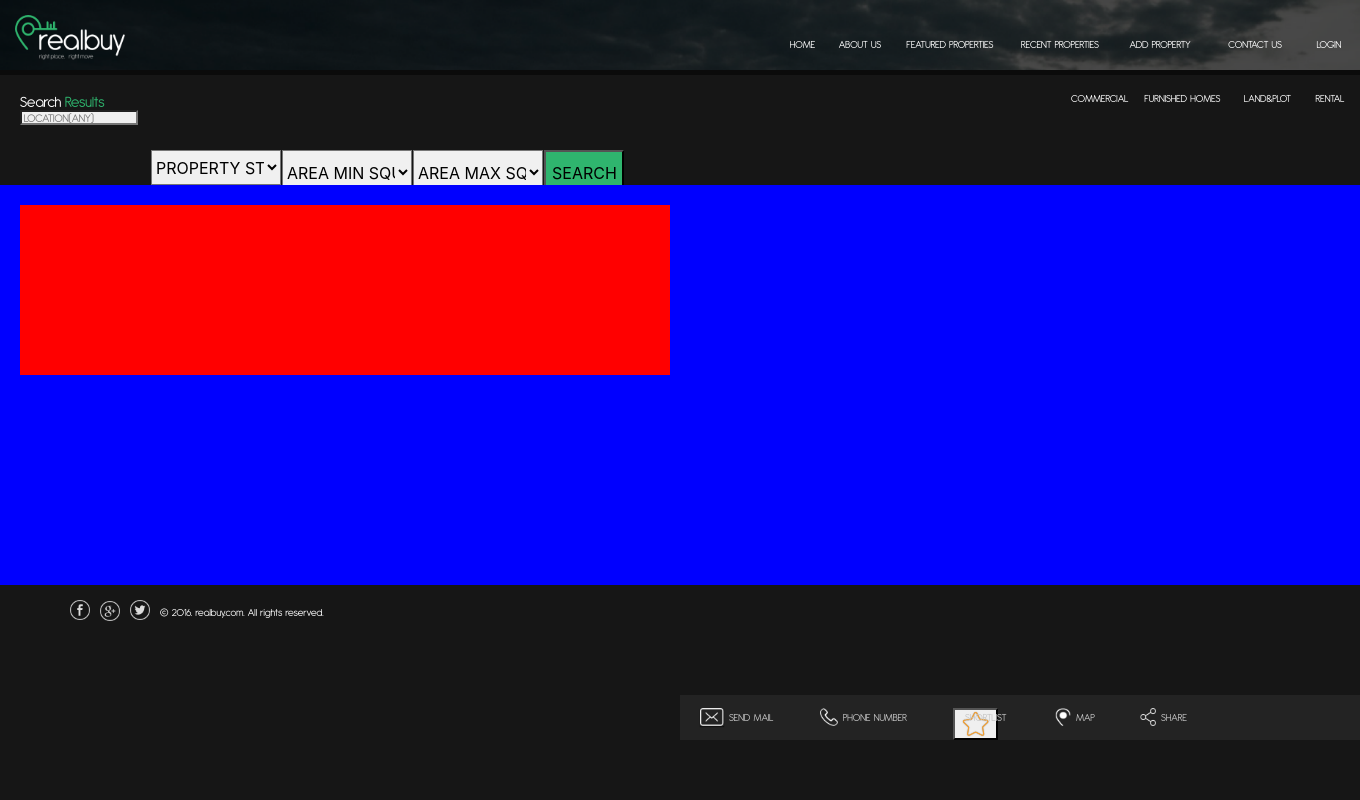
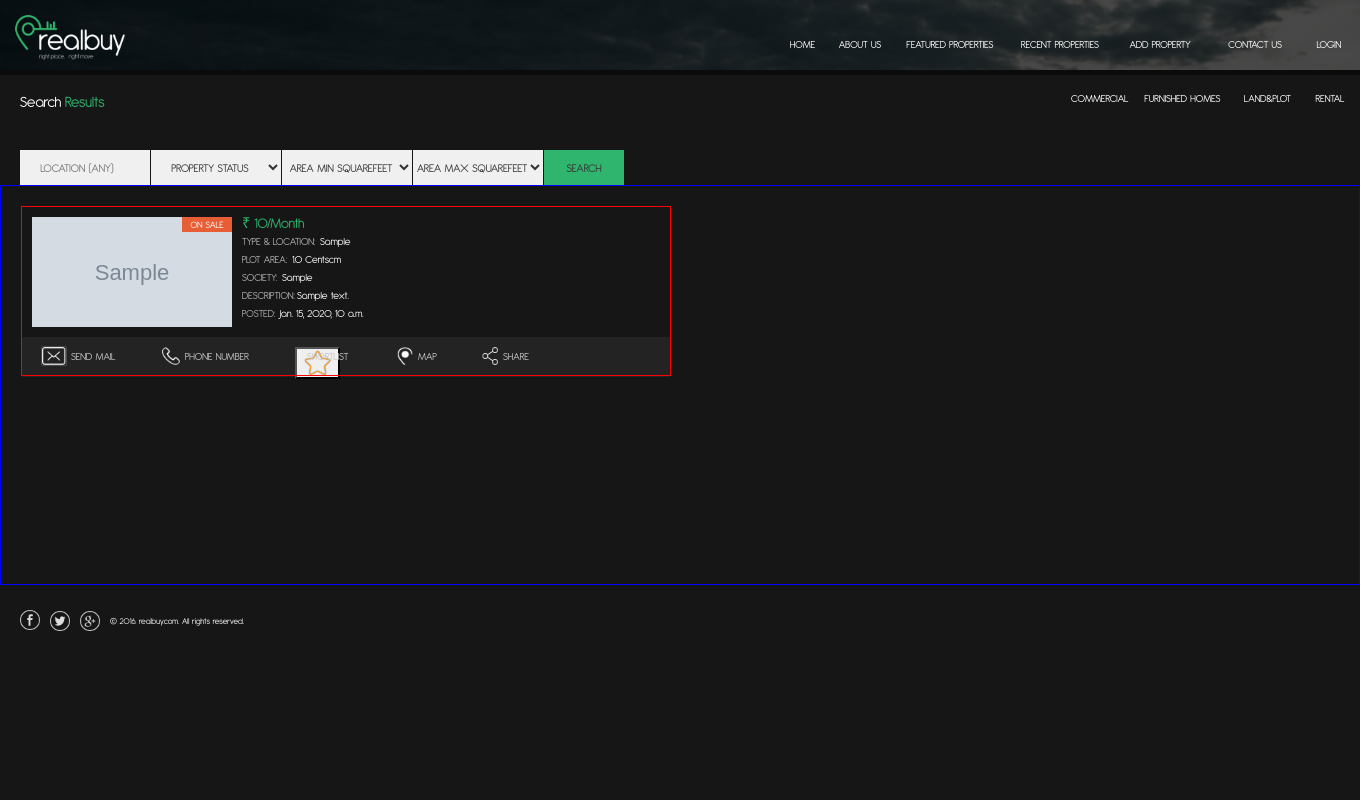
Before and after one commit to kiran-k-s/realbuy_2, a Django app: page /category_filter2/ in a window 1360 px wide. Run offline with Django 3.2, Linux system fonts and the light colour scheme; tables that the repository leaves empty hold one stand-in row (values such as "Sample post"); grey boxes marked "Sample" are stand-in pictures.

Commit message:
designing detail page

```diff
--- a/realbuy_app/static/realbuy_app/styles/home.css
+++ b/realbuy_app/static/realbuy_app/styles/home.css
@@ -97,16 +97,16 @@
     height: 20px;
     width: 20px;
 }
-#home-google{
+#home-twitter{
     position: absolute;
     top: 601px;
     left: 100px;
     height: 20px;
     width: 20px;
 }
-#home-twitter{
+#home-google{
     position: absolute;
-    top: 600px;
+    top: 601px;
     left: 130px;
     height: 20px;
     width: 20px;
@@ -1005,13 +1005,18 @@ font-size: 16px;
 color: rgba(47, 181, 110, 1);
 z-index: 1;
 }
-.filter-location{
+.filter-location-1{
     position: absolute;
 top: 150px;
 left: 20px;
 height: 35px;
 width: 130px;
 background-color: rgba(240, 240, 240, 1);
+border: none;
+font-family: 'Antipasto';
+font-size: 12px;
+text-align: center;
+color: rgba(51, 51, 51, 1);
 }
 .filter-property-status{
     position: absolute;
@@ -1020,30 +1025,50 @@ left: 151px;
 height: 35px;
 width: 130px;
 background-color: rgba(240, 240, 240, 1);
+border: none;
+font-family: 'Antipasto';
+font-size: 12px;
+text-align: center;
+color: rgba(51, 51, 51, 1);
 }
 .filter-areamin{
     position: absolute;
 top: 150px;
 left: 282px;
-height: 45px;
+height: 35px;
 width: 130px;
 background-color: rgba(240, 240, 240, 1);
+border: none;
+font-family: 'Antipasto';
+font-size: 12px;
+text-align: center;
+color: rgba(51, 51, 51, 1);
 }
 .filter-areamax{
     position: absolute;
 top: 150px;
 left: 413px;
-height: 45px;
+height: 35px;
 width: 130px;
 background-color: rgba(240, 240, 240, 1);
+border: none;
+font-family: 'Antipasto';
+font-size: 12px;
+text-align: center;
+color: rgba(51, 51, 51, 1);
 }
 #filter_submit{
     position: absolute;
 top: 150px;
 left: 544px;
-height: 45px;
+height: 35px;
 width: 80px;
 background-color: rgba(47, 181, 110, 1);
+border: none;
+font-family: 'Antipasto';
+font-size: 12px;
+text-align: center;
+color: rgba(51, 51, 51, 1);
 }
 .filter-grid{
     position:absolute;
@@ -1055,24 +1080,28 @@ background-color: rgba(47, 181, 110, 1);
     grid-template-rows: auto auto;
     grid-gap: 20px;
     padding:20px;
+    border: 1px solid blue;
     /*background-color: rgba(22, 22, 22, 1);*/
-    background-color: blue;
-    z-index: 5;
 }
 .filter-grid-content{
+    position: relative;
     height:170px;
     width:650px;
-    background-color: red;
+    border: 1px solid red;
+
+
 }
 .filter-image{
     position: absolute;
-    height:80px;
-    width:100px;
+    top:10px;
+    left: 10px;
+    height:110px;
+    width:200px;
 }
 .filter-rent{
     position: absolute;
-    top:100px;
-    left:140px;
+    top:10px;
+    left:160px;
     height: 15px;
     width: 50px;
     background-color: rgba(47, 181, 110, 1);
@@ -1083,8 +1112,8 @@ background-color: rgba(47, 181, 110, 1);
 }
 .filter-sell{
     position: absolute;
-    top:100px;
-    left:140px;
+    top:10px;
+    left:160px;
     height: 15px;
     width: 50px;
     background-color: rgba(231, 93, 54, 1);
@@ -1096,143 +1125,139 @@ background-color: rgba(47, 181, 110, 1);
 .filter-price{
     position: absolute;
     display: inline-block;
-    top: 21px;
-    left:45px;
-    color: rgba(255, 255, 255, 1);
+    top: 3px;
+    left:220px;
+    color: rgba(47, 181, 110, 1);
 }
-#filter-price-1{
+.filter-price-1{
+    z-index: 1;
+    font-family: 'PingFangSC-Regular';
+    font-size: 15px;
+
+}
+.filter-price-2{
     font-family: 'Antipasto';
     font-size: 15px;
     height: 15px;
 }
-#filter-price-2{
+.filter-price-3{
     font-family: 'Antipasto';
-    font-size: 11px;
-    height: 11px;
+    font-size: 15px;
+    height: 15px;
 }
 .filter-type-and-loc{
     position: absolute;
-top: 525px;
-left: 843px;
+top: 27px;
+left: 220px;
+height: 10px;
+font-family: 'Antipasto';
+font-size: 11px;
+color: rgba(176, 176, 176, 1);
+}
+.filter-plot-area{
+    position: absolute;
+top: 45px;
+left: 220px;
+height: 10px;
+font-family: 'Antipasto';
+font-size: 11px;
+color: rgba(176, 176, 176, 1);
+}
+.filter-society{
+    position: absolute;
+top: 63px;
+left: 220px;
 height: 10px;
 width: 65px;
 font-family: 'Antipasto';
 font-size: 11px;
-color: rgba(198, 198, 198, 1);
+color: rgba(176, 176, 176, 1);
 }
-.filter-plot-area{
+.filter-description-head{
     position: absolute;
-top: 525px;
-left: 843px;
+top: 81px;
+left: 220px;
 height: 10px;
 width: 65px;
 font-family: 'Antipasto';
 font-size: 11px;
-color: rgba(198, 198, 198, 1);
+color: rgba(176, 176, 176, 1);
 }
-.filter-society{
+.filter-posted{
     position: absolute;
-top: 525px;
-left: 843px;
+top: 99px;
+left: 220px;
 height: 10px;
 width: 65px;
 font-family: 'Antipasto';
 font-size: 11px;
-color: rgba(198, 198, 198, 1);
-}
-.filter-description{
-    position: absolute;
-top: 525px;
-left: 843px;
-height: 10px;
-width: 65px;
-font-family: 'Antipasto';
-font-size: 11px;
-color: rgba(198, 198, 198, 1);
-}
-.filter-date{
-    position: absolute;
-top: 525px;
-left: 843px;
-height: 10px;
-width: 65px;
-font-family: 'Antipasto';
-font-size: 11px;
-color: rgba(198, 198, 198, 1);
+color: rgba(176, 176, 176, 1);
 }
 .filter-location{
     position: absolute;
-    top:110px;
+    top:27px;
+    left:298px;
     height: 15px;
-    width: 118px;
     font-family: 'Antipasto';
-    font-size: 12px;
-    color: rgba(225, 225, 225, 1);
+    font-size: 11px;
+    color: rgba(255, 255, 255, 1);
 }
 .filter-area{
     position: absolute;
     display: inline-block;
-    top: 21px;
-    left:45px;
-    color: rgba(255, 255, 255, 1);
-}
-#filter-area-1{
-    font-family: 'Antipasto';
-    font-size: 15px;
-    height: 15px;
-}
-#filter-area-2{
+    top: 45px;
+    left:270px;
     font-family: 'Antipasto';
     font-size: 11px;
-    height: 11px;
+    color: rgba(255, 255, 255, 1);
 }
 .filter-city{
     position: absolute;
-    top:110px;
+    top:63px;
+    left: 260px;
     height: 15px;
-    width: 118px;
     font-family: 'Antipasto';
-    font-size: 12px;
-    color: rgba(225, 225, 225, 1);
+    font-size: 11px;
+    color: rgba(255, 255, 255, 1);
 }
 .filter-description{
     position: absolute;
-    top:110px;
+    top:81px;
+    left:275px;
     height: 15px;
-    width: 118px;
     font-family: 'Antipasto';
-    font-size: 12px;
-    color: rgba(225, 225, 225, 1);
+    font-size: 11px;
+    color: rgba(255, 255, 255, 1);
 }
 .filter-date{
     position: absolute;
-    top:110px;
+    top:99px;
+    left:258px;
     height: 15px;
-    width: 118px;
     font-family: 'Antipasto';
-    font-size: 12px;
-    color: rgba(225, 225, 225, 1);
+    font-size: 11px;
+    color: rgba(255, 255, 255, 1);
 }
 .filter-task-bar{
     position: absolute;
-top: 510px;
-left: 680px;
-height: 45px;
+top: 130px;
+left: 0;
+height: 40px;
 right:0;
 background-color: rgba(35, 35, 35, 1);
 }
 .filter-mail-image{
     position: absolute;
-top: 523px;
-left: 700px;
+top: 140px;
+left: 20px;
 height: 18px;
 width: 24px;
-box-shadow: 0px 1px 1px 0px rgba(0, 0, 0, 0.5);
+box-shadow: 0px 0px 1px #fff;
 }
 .filter-mail{
     position: absolute;
-top: 525px;
-left: 729px;
+top: 142px;
+left: 49px;
 height: 10px;
 width: 50px;
 font-family: 'Antipasto';
@@ -1241,16 +1266,15 @@ color: rgba(198, 198, 198, 1);
 }
 .filter-phone-image{
     position: absolute;
-top: 523px;
-left: 820px;
+top: 140px;
+left: 140px;
 height: 18px;
 width: 18px;
-
 }
 .filter-phone{
     position: absolute;
-top: 525px;
-left: 843px;
+top: 142px;
+left: 163px;
 height: 10px;
 width: 65px;
 font-family: 'Antipasto';
@@ -1259,8 +1283,8 @@ color: rgba(198, 198, 198, 1);
 }
 .filter-shortlist-image{
      position: absolute;
-top: 523px;
-left: 953px;
+top: 140px;
+left: 273px;
 height: 18px;
 width: 17px;
 font-size: 5px;
@@ -1269,8 +1293,8 @@ background-color: Transparent;
 }
 .filter-shortlist{
     position: absolute;
-top: 525px;
-left: 965px;
+top: 142px;
+left: 285px;
 height: 10px;
 width: 45px;
 font-family: 'Antipasto';
@@ -1279,15 +1303,15 @@ color: rgba(198, 198, 198, 1);
 }
 .filter-map-image{
      position: absolute;
-top: 523px;
-left: 1055px;
+top: 140px;
+left: 375px;
 height: 18px;
 width: 16px;
 }
 .filter-map{
     position: absolute;
-top: 525px;
-left: 1076px;
+top: 142px;
+left: 396px;
 height: 10px;
 width: 20px;
 font-family: 'Antipasto';
@@ -1296,18 +1320,49 @@ color: rgba(198, 198, 198, 1);
 }
 .filter-share-image{
      position: absolute;
-top: 523px;
-left: 1140px;
+top: 140px;
+left: 460px;
 height: 18px;
 width: 16px;
 }
 .filter-share{
     position: absolute;
-top: 525px;
-left: 1161px;
+top: 142px;
+left: 481px;
 height: 10px;
 width: 30px;
 font-family: 'Antipasto';
 font-size: 11px;
 color: rgba(198, 198, 198, 1);
 }
+#filter-fb{
+    position: absolute;
+    top: 610px;
+    left: 20px;
+    height: 20px;
+    width: 20px;
+}
+#filter-twitter{
+    position: absolute;
+    top: 611px;
+    left: 50px;
+    height: 20px;
+    width: 20px;
+}
+#filter-google{
+    position: absolute;
+    top: 611px;
+    left: 80px;
+    height: 20px;
+    width: 20px;
+}
+#filter-copyright{
+    position: absolute;
+    top: 615px;
+    left: 110px;
+    height: 10px;
+    width: 192px;
+    font-family: 'Antipasto';
+    font-size: 9px;
+    color: rgba(255, 255, 255, 1);
+}
--- a/realbuy_app/templates/realbuy_app/filter.html
+++ b/realbuy_app/templates/realbuy_app/filter.html
@@ -70,7 +70,7 @@
 <div id="filter-big-box-1"></div>
 <div id="filter-big-box-2"></div>
 <form method="get" action="{% url 'category_filter2' %}">
-      <input class="filter-location" type="text" list="location2" name="location1" id="location1" placeholder="LOCATION(ANY)" />
+      <input class="filter-location-1" type="text" list="location2" name="location1" id="location1" placeholder="LOCATION (ANY)" />
       <datalist id="location2" name="location2">
             <option>Edappal</option>
             <option>Trivandrum</option>
@@ -121,10 +121,10 @@
       <div class="filter-rent"> ON RENT </div>
       {% endif %}
       <div class="filter-price">
-        <span class="filter-price-1">{{ property.price}}</span>
-        <span class="filter-price-2">Lakhs</span>
+      <span class="filter-price-1">&#8377; </span>
+      <span class="filter-price-2">{{ property.price}}</span><span class="filter-price-3">/Month</span>
       </div>
-      <span class="filter-type-and-loc">TYPE&amp;LOCATION:</span>
+      <span class="filter-type-and-loc">TYPE & LOCATION:</span>
       <div class="filter-location"> {{ property.location}}</div>
       <span class="filter-plot-area">PLOT AREA:</span>
       <div class="filter-area">
@@ -133,7 +133,7 @@
       </div>
       <span class="filter-society">SOCIETY:</span>
       <div class="filter-city"> {{ property.city }}</div>
-      <span class="filter-description">DESCRIPTION:</span>
+      <span class="filter-description-head">DESCRIPTION:</span>
       <div class="filter-description"> {{ property.description }} </div>
       <span class="filter-posted">POSTED:</span>
       <div class="filter-date"> {{ property.date }}</div>
@@ -194,16 +194,21 @@
           <div class="filter-rent"> ON RENT </div>
           {% endif %}
           <div class="filter-price">
-            <span class="filter-price-1">{{ property.price}}</span>
-            <span class="filter-price-2">Lakhs</span>
+          <span class="filter-price-1">&#8377; </span>
+          <span class="filter-price-2">{{ property.price}}</span><span class="filter-price-3">/Month</span>
           </div>
+          <span class="filter-type-and-loc">TYPE & LOCATION:</span>
           <div class="filter-location"> {{ property.location}}</div>
+          <span class="filter-plot-area">PLOT AREA:</span>
           <div class="filter-area">
           <span class="filter-area-1">{{ property.built_up_area}}</span>
           <span class="filter-area-2">Cents{{ property.built_up_unit }}</span>
           </div>
+          <span class="filter-society">SOCIETY:</span>
           <div class="filter-city"> {{ property.city }}</div>
+          <span class="filter-description-head">DESCRIPTION:</span>
           <div class="filter-description"> {{ property.description }} </div>
+          <span class="filter-posted">POSTED:</span>
           <div class="filter-date"> {{ property.date }}</div>
           <div class="filter-task-bar"></div>
 
@@ -260,16 +265,21 @@
           <div class="filter-rent"> ON RENT </div>
           {% endif %}
           <div class="filter-price">
-            <span class="filter-price-1">{{ property.price}}</span>
-            <span class="filter-price-2">Lakhs</span>
+          <span class="filter-price-1">&#8377; </span>
+          <span class="filter-price-2">{{ property.price}}</span><span class="filter-price-3">/Month</span>
           </div>
+          <span class="filter-type-and-loc">TYPE & LOCATION:</span>
           <div class="filter-location"> {{ property.location}}</div>
+          <span class="filter-plot-area">PLOT AREA:</span>
           <div class="filter-area">
           <span class="filter-area-1">{{ property.built_up_area}}</span>
-            <span class="filter-area-2">{{ property.built_up_unit }}</span>
+          <span class="filter-area-2">Cents{{ property.built_up_unit }}</span>
           </div>
+          <span class="filter-society">SOCIETY:</span>
           <div class="filter-city"> {{ property.city }}</div>
+          <span class="filter-description-head">DESCRIPTION:</span>
           <div class="filter-description"> {{ property.description }} </div>
+          <span class="filter-posted">POSTED:</span>
           <div class="filter-date"> {{ property.date }}</div>
           <div class="filter-task-bar"></div>
 
@@ -326,16 +336,21 @@
           <div class="filter-rent"> ON RENT </div>
           {% endif %}
           <div class="filter-price">
-            <span class="filter-price-1">{{ property.price}}</span>
-            <span class="filter-price-2">Lakhs</span>
+          <span class="filter-price-1">&#8377; </span>
+          <span class="filter-price-2">{{ property.price}}</span><span class="filter-price-3">/Month</span>
           </div>
+          <span class="filter-type-and-loc">TYPE & LOCATION:</span>
           <div class="filter-location"> {{ property.location}}</div>
+          <span class="filter-plot-area">PLOT AREA:</span>
           <div class="filter-area">
           <span class="filter-area-1">{{ property.built_up_area}}</span>
-            <span class="filter-area-2">{{ property.built_up_unit }}</span>
+          <span class="filter-area-2">Cents{{ property.built_up_unit }}</span>
           </div>
+          <span class="filter-society">SOCIETY:</span>
           <div class="filter-city"> {{ property.city }}</div>
+          <span class="filter-description-head">DESCRIPTION:</span>
           <div class="filter-description"> {{ property.description }} </div>
+          <span class="filter-posted">POSTED:</span>
           <div class="filter-date"> {{ property.date }}</div>
           <div class="filter-task-bar"></div>
 
@@ -381,15 +396,15 @@
 </div>
 
 <a href="https://www.facebook.com/real.buy.5439/">
-<img src="{% static 'realbuy_app/images/fb.png' %}" id="home-fb">
+<img src="{% static 'realbuy_app/images/fb.png' %}" id="filter-fb">
 </a>
 <a href="https://twitter.com/realbuy2">
-<img src="{% static 'realbuy_app/images/twitter.png' %}" id="home-twitter">
+<img src="{% static 'realbuy_app/images/twitter.png' %}" id="filter-twitter">
 </a>
 <a href="https://myaccount.google.com/u/2/">
-<img src="{% static 'realbuy_app/images/google.png' %}" id="home-google">
+<img src="{% static 'realbuy_app/images/google.png' %}" id="filter-google">
 </a>
-<span id="home-copyright">&copy; 2016. realbuy.com. All rights reserved.</span>
+<span id="filter-copyright">&copy; 2016. realbuy.com. All rights reserved.</span>
 
 <script src="https://code.jquery.com/jquery-3.5.1.slim.min.js" integrity="sha384-DfXdz2htPH0lsSSs5nCTpuj/zy4C+OGpamoFVy38MVBnE+IbbVYUew+OrCXaRkfj" crossorigin="anonymous"></script>
 <script src="https://cdn.jsdelivr.net/npm/popper.js@1.16.1/dist/umd/popper.min.js" integrity="sha384-9/reFTGAW83EW2RDu2S0VKaIzap3H66lZH81PoYlFhbGU+6BZp6G7niu735Sk7lN" crossorigin="anonymous"></script>
```
Lines whose indentation alone changed are shown as unchanged.
